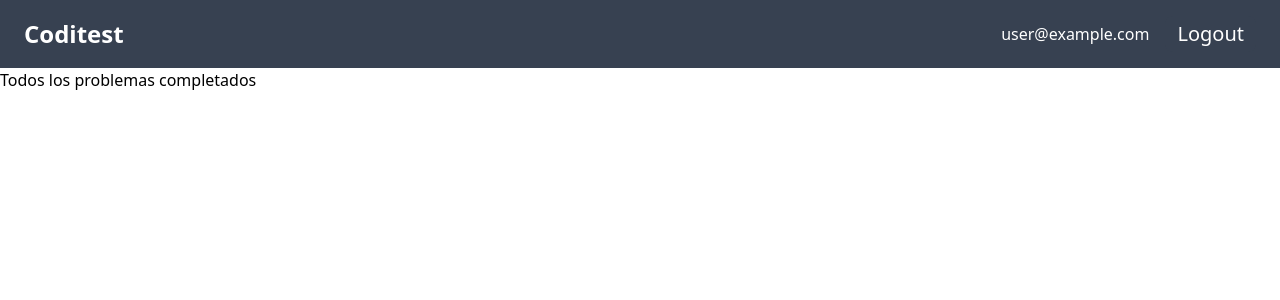
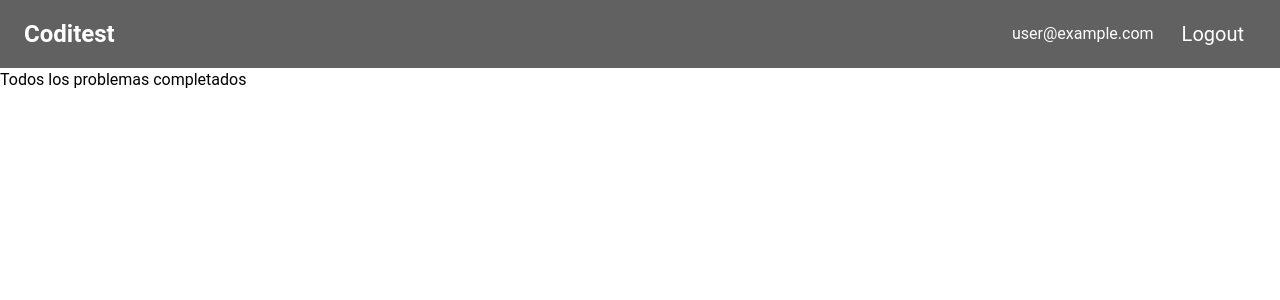
Before and after one commit to Dvillano/Coditest, a Next.js app: page /prueba in a window 1280 px wide. Shown: the top 300 px of the page. Built offline with nearby package versions, Linux system fonts and the light colour scheme; no server answers; the database is empty; sample sign-in values are in the browser's storage.

Commit message:
Added fetchUser and tailwind-materialUI

```diff
--- a/app/admin/page.js
+++ b/app/admin/page.js
@@ -1,7 +1,7 @@
+"use client";
+
+import Admin from "../components/Admin";
+
 export default function Home() {
-    return (
-        <>
-            <h1>Pagina de admin</h1>
-        </>
-    );
+    return <Admin />;
 }
--- /dev/null
+++ b/app/components/Admin.jsx
@@ -0,0 +1,42 @@
+"use client";
+
+import React, { useEffect, useState } from "react";
+import { useFirebaseAuth } from "../firebase/useFirebaseAuth";
+import { useFirestore } from "../firebase/useFirestore";
+import Loading from "./Loading";
+
+export default function Admin() {
+    const { authUser, isLoading } = useFirebaseAuth();
+    const { fetchUser } = useFirestore();
+
+    const [user, setUser] = useState(null);
+
+    useEffect(() => {
+        const fetchUsers = async () => {
+            if (authUser) {
+                try {
+                    const user = await fetchUser(authUser.uid);
+                    setUser(user);
+                } catch (error) {
+                    console.error("Error fetching user:", error);
+                }
+            }
+        };
+
+        fetchUsers();
+    }, [authUser]);
+
+    if (isLoading || !user) {
+        return <Loading />;
+    }
+
+    return (
+        <>
+            {user && user.rol != "admin" ? (
+                <h1>No tiene permisos</h1>
+            ) : (
+                <h1>Pagina de admin</h1>
+            )}
+        </>
+    );
+}
--- a/app/firebase/useFirestore.js
+++ b/app/firebase/useFirestore.js
@@ -125,11 +125,26 @@
         }
     };
 
+    const fetchUser = async (userId) => {
+        try {
+            const userRef = doc(db, "usuarios", userId);
+            const userSnapshot = await getDoc(userRef);
+
+            if (userSnapshot.exists()) {
+                const userData = userSnapshot.data();
+                return userData;
+            }
+        } catch (error) {
+            console.error("Error fetching user role:", error);
+        }
+    };
+
     return {
         isLoading,
         insertUser,
         fetchAssignedProblems,
         saveResults,
         updatePassedProblems,
+        fetchUser,
     };
 };
--- a/package.json
+++ b/package.json
@@ -9,6 +9,7 @@
         "lint": "next lint"
     },
     "dependencies": {
+        "@material-tailwind/react": "^2.1.1",
         "@uiw/codemirror-extensions-langs": "^4.21.9",
         "@uiw/react-codemirror": "^4.21.9",
         "autoprefixer": "10.4.15",
--- a/tailwind.config.js
+++ b/tailwind.config.js
@@ -1,18 +1,15 @@
+const withMT = require("@material-tailwind/react/utils/withMT");
+
 /** @type {import('tailwindcss').Config} */
-module.exports = {
-  content: [
-    './pages/**/*.{js,ts,jsx,tsx,mdx}',
-    './components/**/*.{js,ts,jsx,tsx,mdx}',
-    './app/**/*.{js,ts,jsx,tsx,mdx}',
-  ],
-  theme: {
-    extend: {
-      backgroundImage: {
-        'gradient-radial': 'radial-gradient(var(--tw-gradient-stops))',
-        'gradient-conic':
-          'conic-gradient(from 180deg at 50% 50%, var(--tw-gradient-stops))',
-      },
+
+module.exports = withMT({
+    content: [
+        "./pages/**/*.{js,ts,jsx,tsx,mdx}",
+        "./components/**/*.{js,ts,jsx,tsx,mdx}",
+        "./app/**/*.{js,ts,jsx,tsx,mdx}",
+    ],
+    theme: {
+        extend: {},
     },
-  },
-  plugins: [],
-}
+    plugins: [],
+});
```
Also changed, not shown: 1 other file (tests, documents, lock files or other folders).
